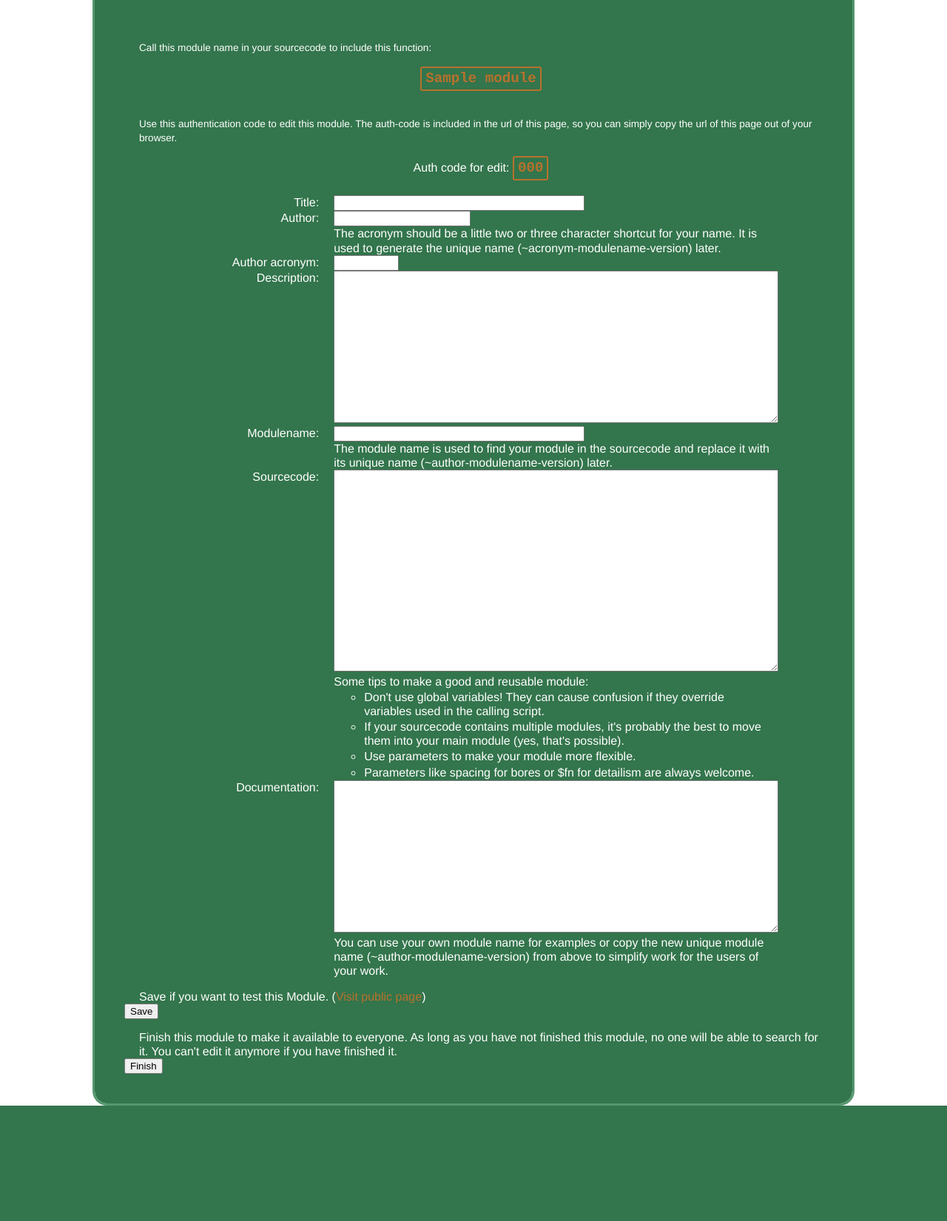
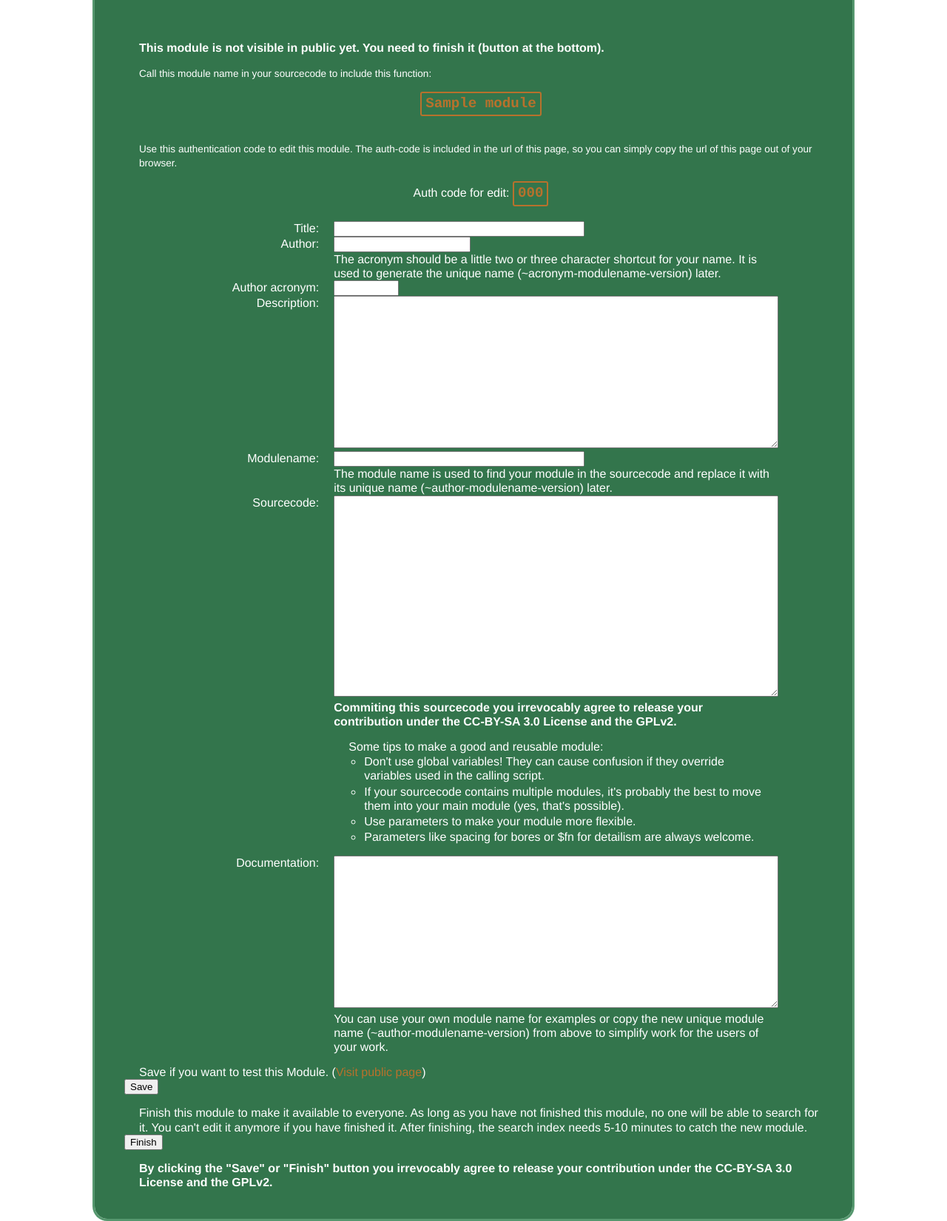
Before and after one commit to Phaiax/openscad-seamlesslib-server, a Django app: template src/web/templates/web/views/edit.html in a window 1280 px wide. Shown: the part 58-1709 px from the top of the page at 74% size. Before the commit the page ends 1553 px from the top, so only its background shows below. Run offline with Django 3.2, Linux system fonts and the light colour scheme; the template is opened without the code that fills it: values that come from a table or form of the project are taken from there, others are empty; tables that the repository leaves empty hold one stand-in row (values such as "Sample post"); style sheets or scripts are compiled from the project's sources; parts of the project's set-up code (start-up, migrations or seed data) failed here and were passed over.

Commit message:
Add licensing info

```diff
--- a/src/web/models.py
+++ b/src/web/models.py
@@ -20,12 +20,14 @@ class Module(models.Model):
     created = models.DateTimeField(db_index=True, auto_now_add = True)
     finished = models.BooleanField(default = False)
     sourcecode = models.TextField(help_text="""
+        <strong>Commiting this sourcecode you irrevocably agree to release your contribution under the CC-BY-SA 3.0 License and the GPLv2.</strong>
+        <p>
         Some tips to make a good and reusable module:
         <ul><li>Don't use global variables! They can cause confusion if they override variables used in the calling script.</li>
         <li>If your sourcecode contains multiple modules, it's probably the best to move them into your main module (yes, that's possible).</li>
         <li>Use parameters to make your module more flexible.</li>
         <li>Parameters like spacing for bores or $fn for detailism are always welcome.</li>
-        </ul>
+        </ul></p>
     """)
     documentation = models.TextField(help_text = "You can use your own module name for examples or copy the new unique module name (~author-modulename-version) from above to simplify work for the users of your work.")
     tags = models.ManyToManyField(Tag, blank=True, related_name="tagged_modules")
--- a/src/web/templates/web/views/add.html
+++ b/src/web/templates/web/views/add.html
@@ -6,6 +6,7 @@
 {{ newmoduleform.as_table }}
 </table>
 {% csrf_token %}
+<p><strong>By clicking the "Add" button you irrevocably agree to release your contribution under the CC-BY-SA 3.0 License and the GPLv2.</strong></p>
 <input type="submit" name="addmodule" value="Add">
 </form>
 {% endblock %}
--- a/src/web/templates/web/views/edit.html
+++ b/src/web/templates/web/views/edit.html
@@ -3,6 +3,7 @@
 {% block content %}
 <form method="POST">
 <div class="module">
+  <p class=""><strong>This module is not visible in public yet. You need to finish it (button at the bottom).</strong></p>
   <p class="uniquename-description">Call this module name in your sourcecode to include this function:</p>
   <p class="uniquename"><span>{{ module.uniquename }} </span></p>
   <p class="auth_code-description">Use this authentication code to edit this module. The auth-code is included in the url of this page, so you can simply copy the url of this page out of your browser.</p>
@@ -15,7 +16,9 @@
 {% csrf_token %}
 <p>Save if you want to test this Module. (<a href="{% url 'show' uuid=module.guid %}">Visit public page</a>)</p>
 <input type="submit" name="savemodule" value="Save">
-<p>Finish this module to make it available to everyone. As long as you have not finished this module, no one will be able to search for it. You can't edit it anymore if you have finished it.</p>
+<p>Finish this module to make it available to everyone. As long as you have not finished this module, no one will be able to search for it. You can't edit it anymore if you have finished it. After finishing, the search index needs 5-10 minutes to catch the new module.</p>
 <input type="submit" name="finishmodule" value="Finish">
+<p><strong>By clicking the "Save" or "Finish" button you irrevocably agree to release your contribution under the CC-BY-SA 3.0 License and the GPLv2.</strong></p>
+
 </form>
 {% endblock %}
```
